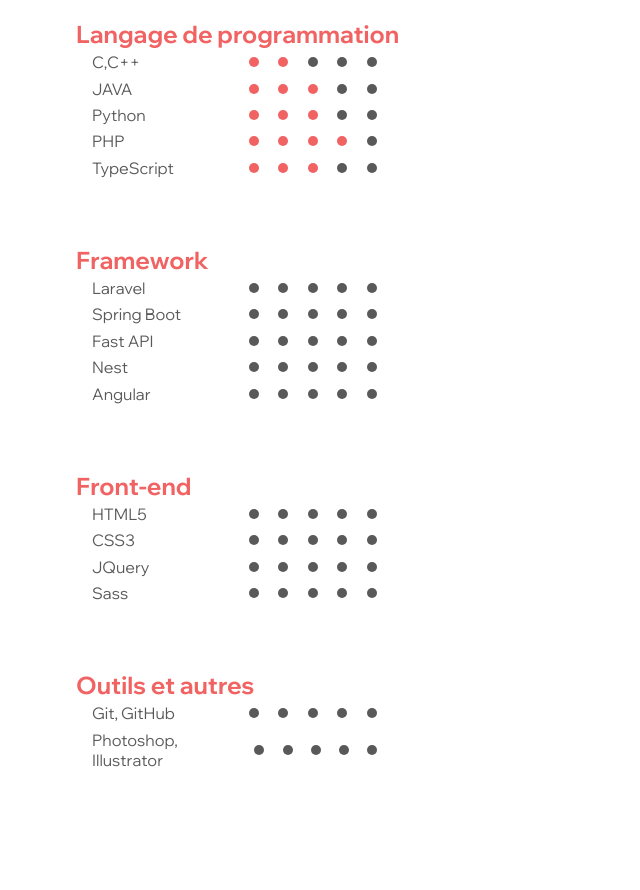
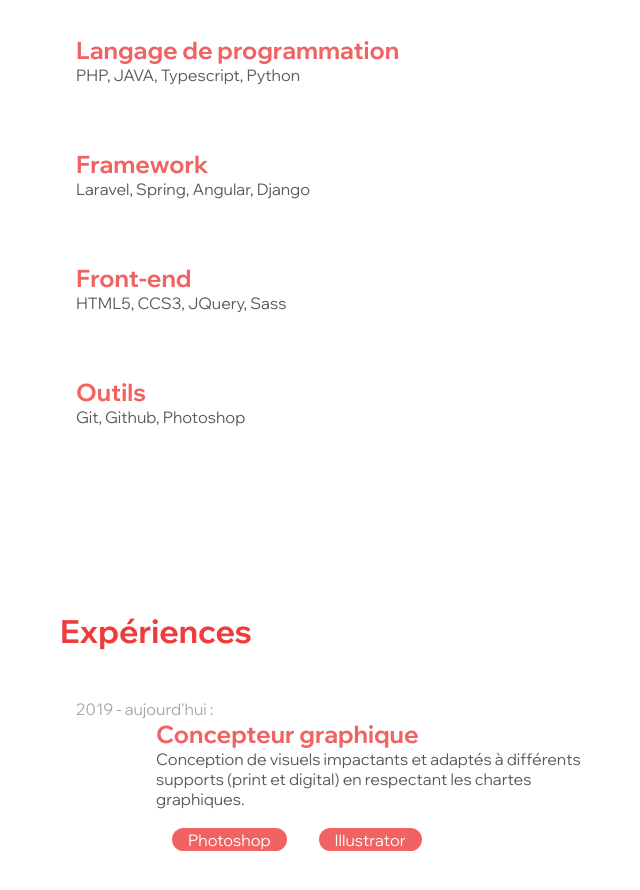
Before and after one commit to TNyRina/portfolio-back-end-profil, a website: page index.html in a window 1280 px wide. Shown: the part 989-1879 px from the top of the page, without its empty margins (580-1220 px from the left). Drawn offline with nearby package versions, Linux system fonts and the light colour scheme; a web font is replaced by a local one.

Commit message:
Mise a jour Skill Info

```diff
--- a/index.html
+++ b/index.html
@@ -63,7 +63,7 @@
                     <img src="" alt="">
                 </div>
                 <div class="title">
-                    <h1>RATOVOARISON Tsiory Ny Rina</h1>
+                    <h1>TNyRina</h1>
                     <h3><span id="type-text"></span></h3>
                 </div>
             </div>
@@ -115,7 +115,8 @@
                 <h4>Compétences</h4>
                 <div class="sub-container">
                     <h5>Langage de programmation</h5>
-                    <ul>
+                    <p class="programming-langage">PHP, JAVA, Typescript, Python</p>
+                    <!-- <ul>
                         <li>
                             C,C++
                             <div class="evaluation c">
@@ -166,11 +167,14 @@
                                 <div></div>
                             </div>
                         </li>
-                    </ul>
+                    </ul> -->
                 </div>
                 <div class="sub-container">
                     <h5>Framework</h5>
-                    <ul>
+                    <p class="framework">
+                        Laravel, Spring, Angular, Django
+                    </p>
+                    <!-- <ul>
                         <li>
                             Laravel
                             <div class="evaluation">
@@ -221,11 +225,12 @@
                                 <div></div>
                             </div>
                         </li>
-                    </ul>
+                    </ul> -->
                 </div>
                 <div class="sub-container">
                     <h5>Front-end</h5>
-                    <ul>
+                    <p class="front-end">HTML5, CCS3, JQuery, Sass</p>
+                    <!-- <ul>
                         <li>
                             HTML5
                             <div class="evaluation">
@@ -266,11 +271,12 @@
                                 <div></div>
                             </div>
                         </li>
-                    </ul>
+                    </ul> -->
                 </div>
                 <div class="sub-container">
-                    <h5>Outils et autres</h5>
-                    <ul>
+                    <h5>Outils</h5>
+                    <p class="outils">Git, Github, Photoshop</p>
+                    <!-- <ul>
                         <li>
                             Git, GitHub
                             <div class="evaluation">
@@ -291,7 +297,7 @@
                                 <div></div>
                             </div>
                         </li>
-                    </ul>
+                    </ul> -->
                 </div>
             </div>
         </section>
@@ -403,7 +409,7 @@
     <script src="./script/toggle-mode.js"></script>
     <script>
 		var typed = new Typed('#type-text', {
-			strings: ['Développeur Fullstack', 'Concépteur | Desinger graphic'], // les textes à afficher
+			strings: ['Backend developper', 'PHP', 'JAVA', 'Typescript'], // les textes à afficher
 			typeSpeed: 100, // la vitesse de frappe
 			backSpeed: 30, // la vitesse de suppression
 			loop: true // pour répéter le texte en boucle
--- a/style/header.css
+++ b/style/header.css
@@ -25,7 +25,7 @@
 }
 
 h1{
-    font-size: 1.5vw;
+    font-size: 2.5vw;
 }
 
 .title h3 span{
--- a/style/skill.css
+++ b/style/skill.css
@@ -1,4 +1,4 @@
-#skill ul{
+#skill ul, .programming-langage, .framework, .front-end, .outils{
     display: flex;
     align-items: start;
     justify-content: start;
```
